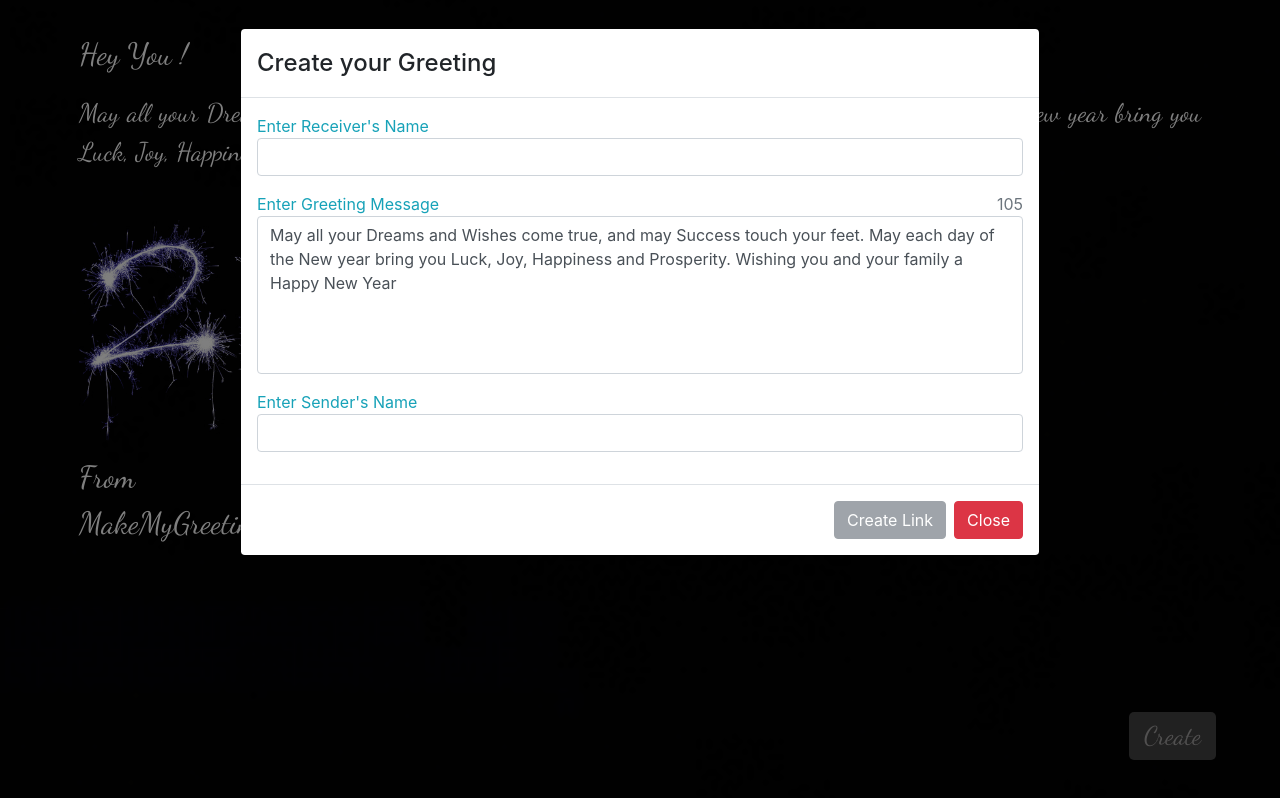
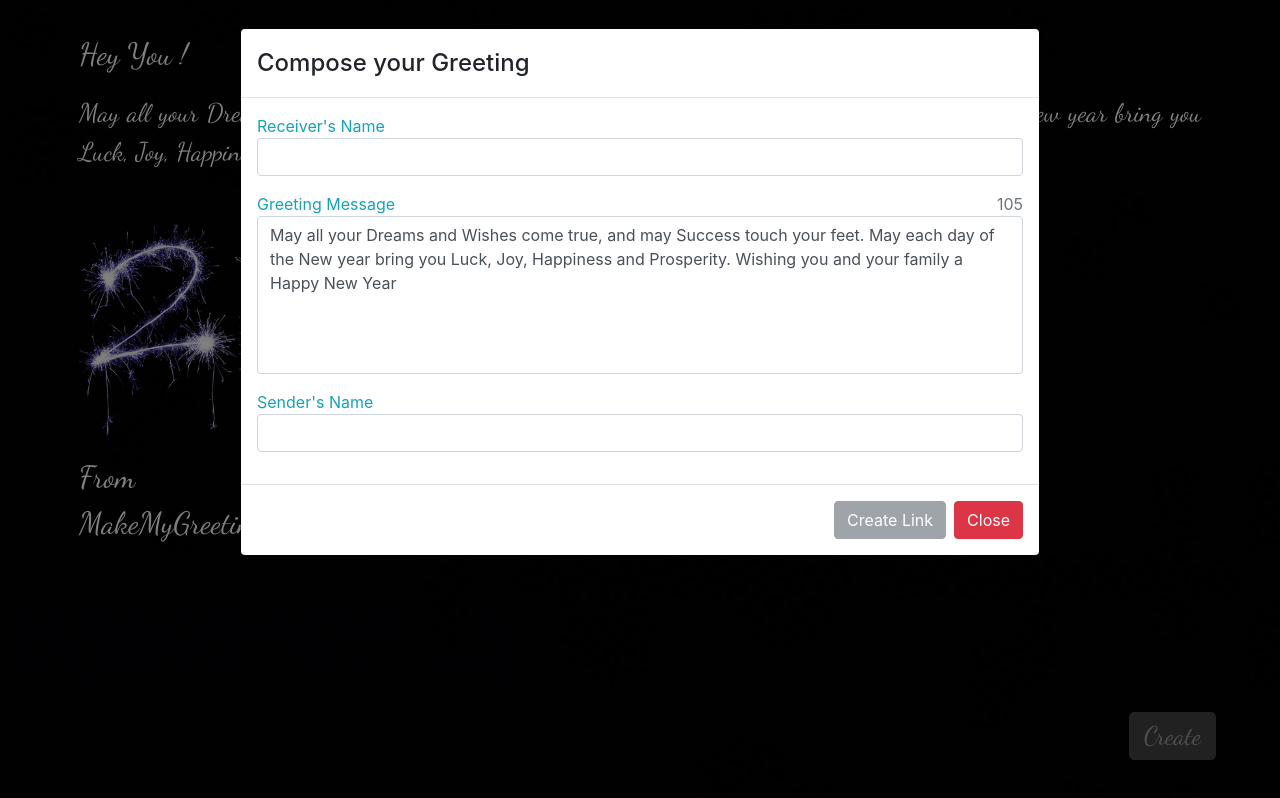
Before and after one commit to rajeev14ranjan/MakeMyGreeting, an Angular app: page / in a window 1280 px wide. Both pictures are taken after a click on the button "Create". Built offline with nearby package versions, Linux system fonts and the light colour scheme.

Commit message:
correcting id length issue

```diff
--- a/src/app/app.component.html
+++ b/src/app/app.component.html
@@ -37,14 +37,14 @@
     <div class="modal-content">
       <div class="modal-header">
         <h4 id="dialog-sizes-name1" class="modal-title pull-left">
-          {{linkGenerated ? 'Link Generated Successfully' :'Create your Greeting'}}
+          {{linkGenerated ? 'Link Generated Successfully' :'Compose your Greeting'}}
         </h4>
       </div>
       <div class="modal-body">
         <ng-container *ngIf="!linkGenerated">
           <div class="form-group">
           <label class="form-label text-info mb0" for="name">
-            Enter Receiver's Name
+            Receiver's Name
           </label>
         <input class="form-control mb10"
                type="text"
@@ -54,9 +54,9 @@
         <div class="form-group">
           <label class="form-label text-info mb0 wd100"
                  for="name">
-                    Enter Greeting Message
+                    Greeting Message
                     <span class="float-right text-muted">
-                      {{300 -newGreeting.length}}
+                      {{300 - newGreeting.length}}
                     </span>
           </label>
         <textarea class="form-control mb10"
@@ -70,7 +70,7 @@
 
           <div class="form-group">
             <label class="form-label text-info mb0" for="name">
-              Enter Sender's Name
+              Sender's Name
             </label>
           <input class="form-control "
                   type="text"
--- a/src/app/app.component.ts
+++ b/src/app/app.component.ts
@@ -152,7 +152,7 @@ export class AppComponent implements OnInit{
 
   //Called to get greeting from the server if there is a valid Id
   public getGreeting(id : string){
-    if(!id || id.length != 12) {
+    if(!id) {
       this.initializeDefault();
       return;
     }
```
